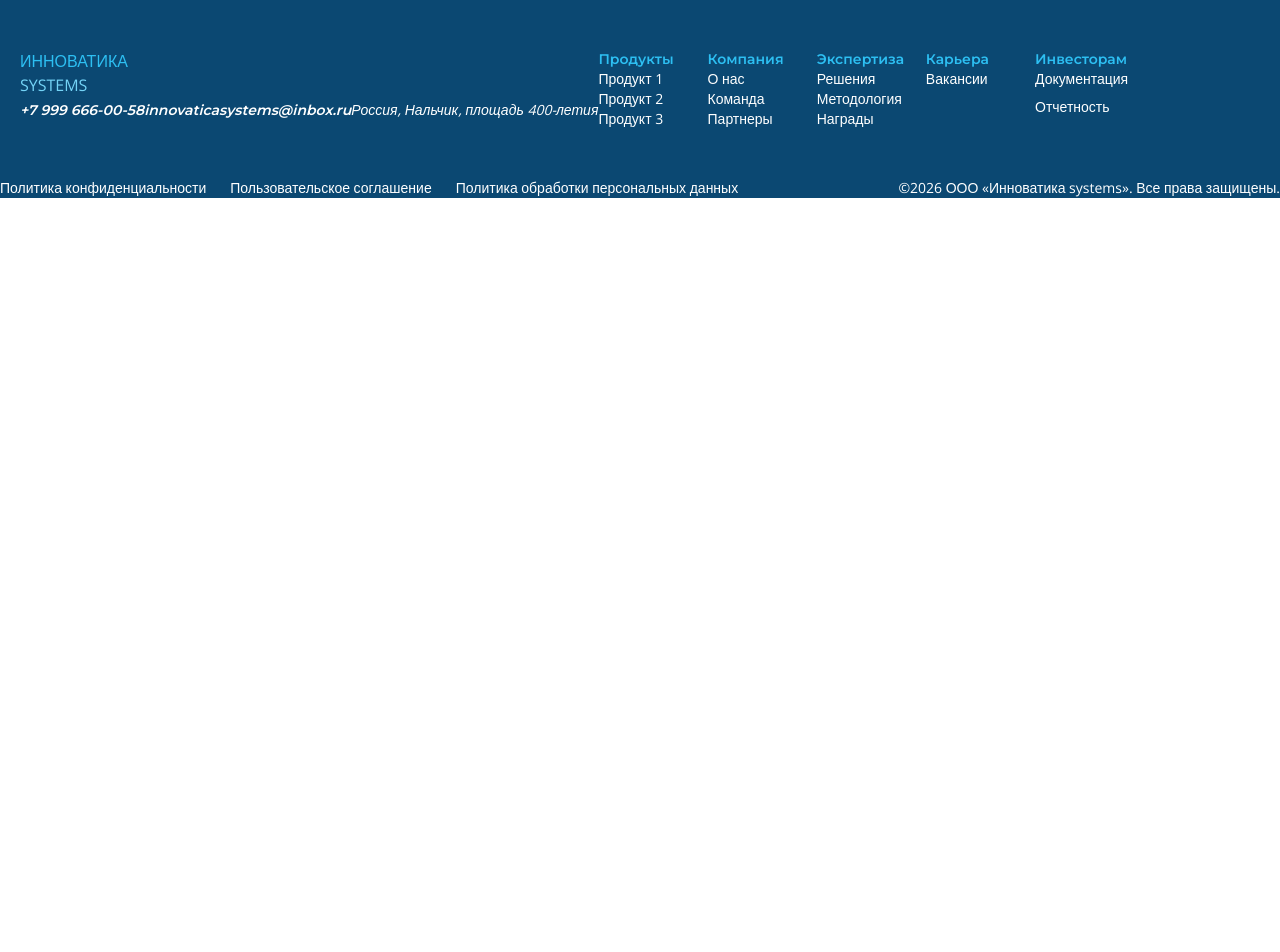
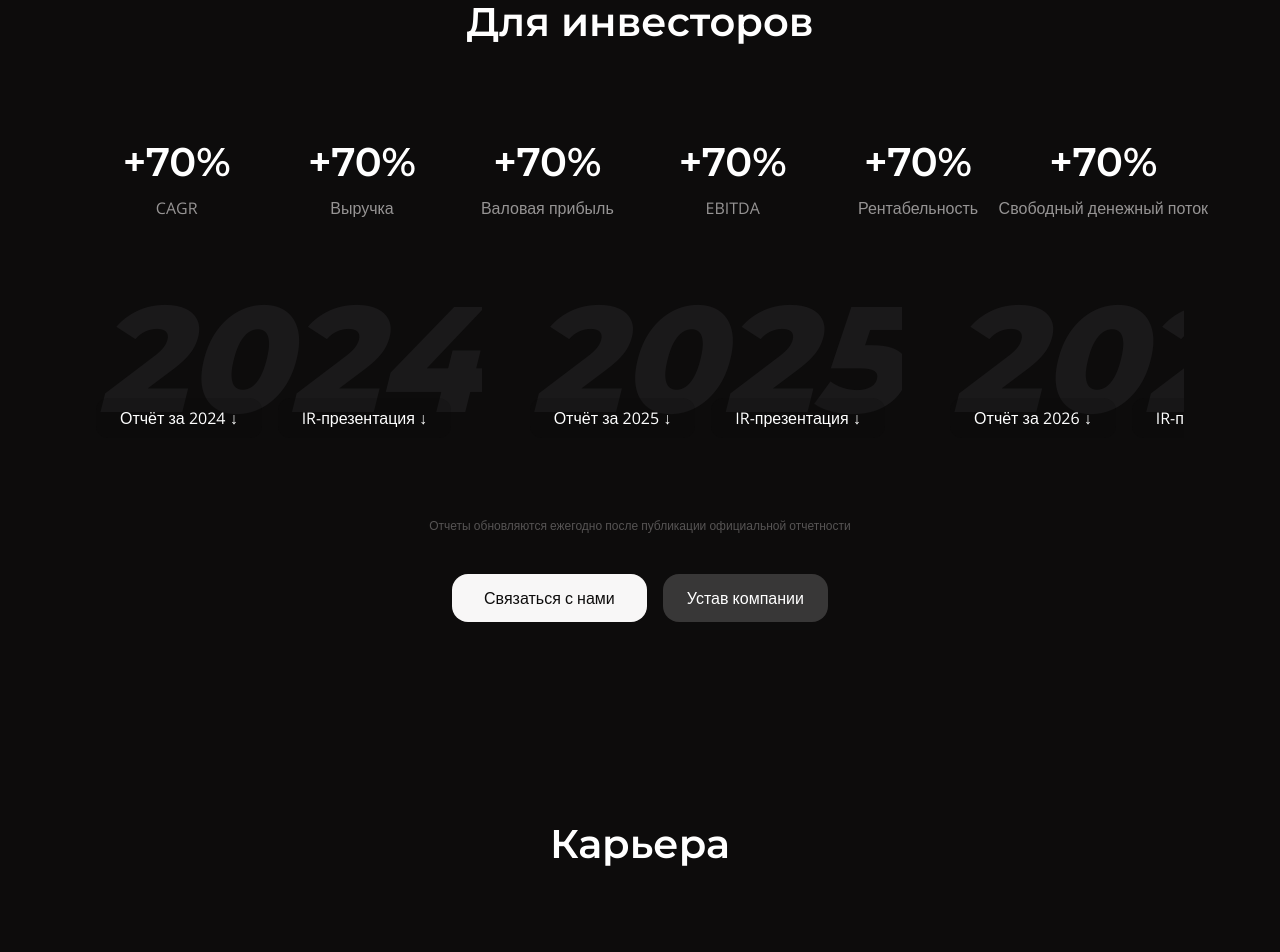
Before and after one commit to aaaasmirnova/Corporate-Website_INN-SYS, a Next.js app: page / in a window 1280 px wide. Shown: the top 952 px of the page. Before the commit the page ends 800 px from the top, so only its background shows below. Built offline with nearby package versions, Linux system fonts and the light colour scheme.

Commit message:
feat: add page.tsx

```diff
--- a/app/page.tsx
+++ b/app/page.tsx
@@ -1,9 +1,14 @@
 import { Footer } from "@/components/Footer";
+import { Career } from "@/components/Career/Career";
+import { MainLayout } from "@/components/MainLayout/MainLayout";
+import { InvestorSection } from "@/components/InvestorSection/InvestorSection";
 
 export default function Home() {
   return (
-    <div>
-      <Footer />
-    </div>
+    <MainLayout>
+      <InvestorSection />
+      <Career />
+      {/* <Footer /> */}
+    </MainLayout>
   );
 }
```
